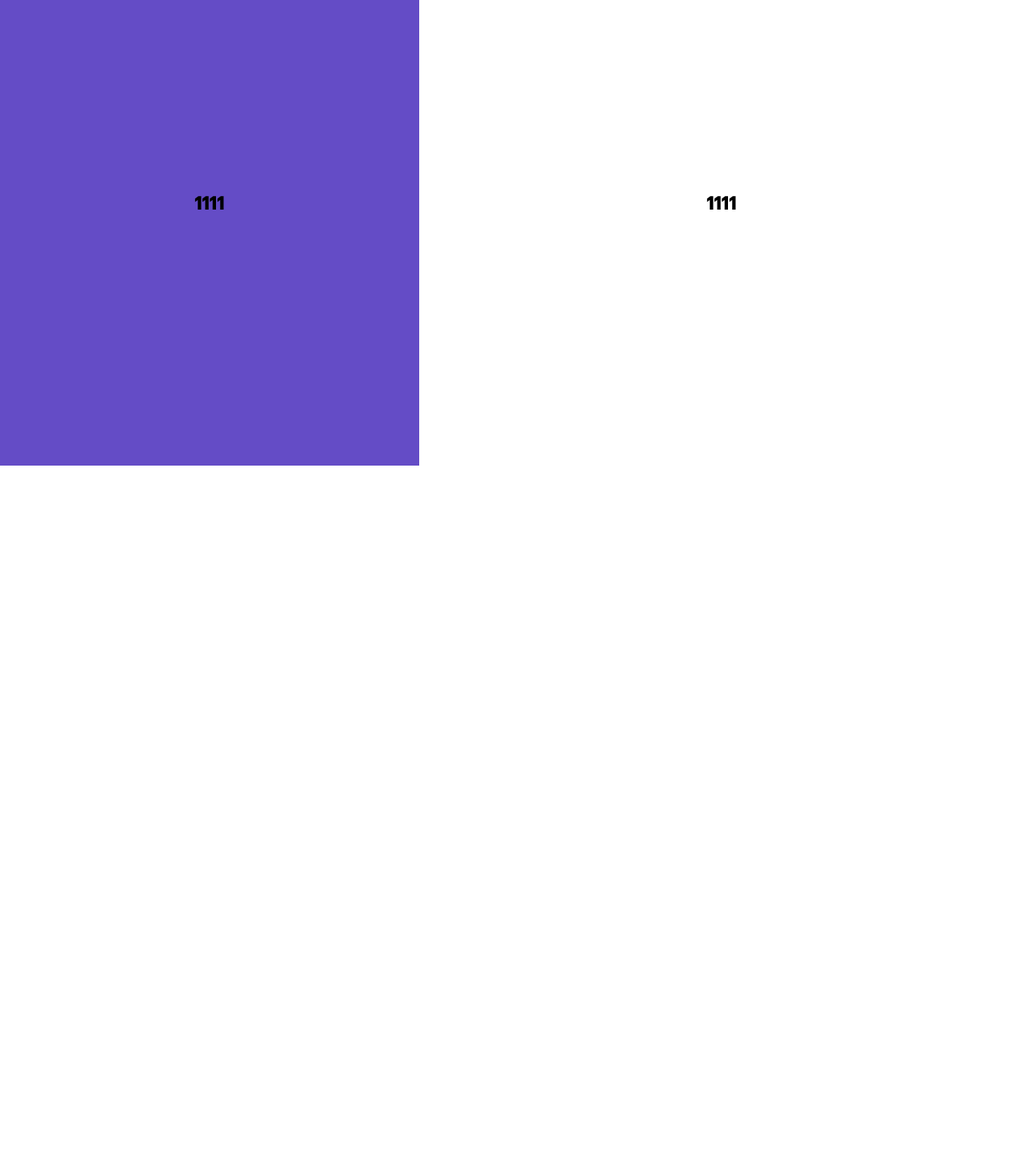
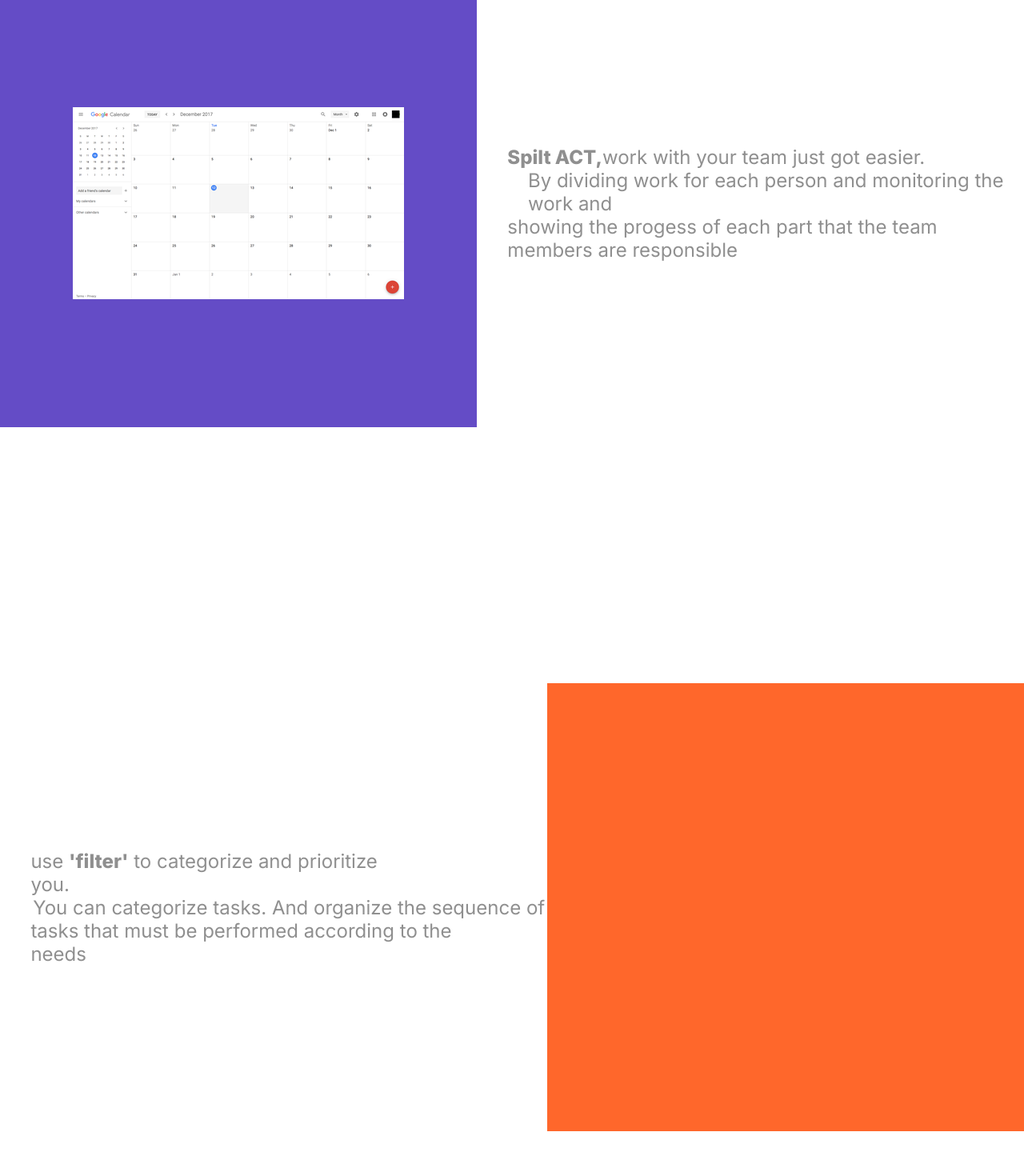
Before and after one commit to chamick7/splitact_fe, a Next.js app: page / in a window 1280 px wide. Shown: the part 940-2410 px from the top of the page at 80% size. Before the commit the page ends 1570 px from the top, so only its background shows below. Built offline with nearby package versions, Linux system fonts and the light colour scheme.

Commit message:
home update

```diff
--- a/css/home.module.css
+++ b/css/home.module.css
@@ -92,7 +92,7 @@
 
 }
 
-
+/* ปุ่มด้านล่างหน้าโฮม */
 .bottom_calender{
 
     display: flex;
@@ -100,9 +100,6 @@
     justify-content: space-evenly;
     align-items: center;
     height: 100px;
-
-
-
 
 }
 
@@ -117,7 +114,8 @@
     border-radius: 5px;
 
     align-items: center;
-
+    cursor: pointer;
+    transition: .5s;
 }
 
 .bottom_calender_left button:hover{
@@ -145,6 +143,8 @@
     border-radius: 5px;
 
     align-items: center;
+    cursor: pointer;
+    transition: .5s;
 }
 
 .bottom_calender_right button:hover{
@@ -163,32 +163,108 @@
     font-size: 16px;
 }
 
+/* หน้าล่างหน้าแรก */
 .recommend_container{
     margin-top: 10vh;
     font-family: 'Prompt', sans-serif;
     display: flex;
     flex-direction: row;
     height: 800px;
-    padding: 12vh 0px 6vh 0px;
+    padding: 18vh 0px 12vh 0px;
 }
 
 .recommend_container_left{
+    /* margin-left: 4vw; */
     display: flex;
-    width: 45%;
+    width: 60%;
     justify-content: center;
     align-items: center;
     background: #644CC6;
 }
 
 .recommend_container_right{
+    margin-left: 3vw;
     display: flex;
+    flex-direction: column;
+
+    width: 65%;
+    justify-content: center;
+    align-items: left;
+
+}
+
+.recommend_container_right h1{
+    font-family: 'Inter', sans-serif;
+    font-weight: 100;
+    color: #8F8F8F;
+}
+
+.recommend_container_right h1:nth-of-type(2){
+    margin-left: 2vw;
+}
+
+
+.recommend_container_right span{
+    font-family: 'Inter', sans-serif;
+    font-weight: 700;
+    margin-right: 0vw;
+}
+
+/* หน้าล่างหน้าสอง */
+.recommend_container_two_left{
+    margin-left: 3vw;
+    display: flex;
+    flex-direction: column;
     width: 65%;
     justify-content: center;
     align-items: center;
 
 }
 
+.recommend_container_two_left h1{
+    font-family: 'Inter', sans-serif;
+    font-weight: 100;
+    color: #8F8F8F;
+}
 
+.recommend_container_two_left h1:first-child{
+    margin-right: 16vw;
+}
+
+.recommend_container_two_left h1:last-child{
+    margin-right: 8vw;
+}
+
+
+
+
+.recommend_container_two_left span{
+    font-family: 'Inter', sans-serif;
+    font-weight: 700;
+}
+
+.recommend_container_two_right{
+    /* margin-left: 4vw; */
+    display: flex;
+    width: 60%;
+    justify-content: center;
+    align-items: center;
+    background:#FF672B;
+}
+
+.endpage{
+    display: flex;
+    flex-direction: column;
+    align-items: center;
+    justify-content: center;
+    height: 800px;
+    padding-left: 5vw;
+}
+
+.endpage img{
+    padding: 4vw;
+    max-width: 800px;
+}
 
 
 
--- a/pages/index.js
+++ b/pages/index.js
@@ -40,11 +40,36 @@ export default function Home({}) {
 
       <div className={styles.recommend_container}>
         <section className={styles.recommend_container_left}>
-            <h1>1111</h1>
+          <img src="/img/calendar-preview.PNG" alt=""/>
         </section>
         <section className={styles.recommend_container_right}>
-            <h1>1111</h1>
+          <h1><span>Spilt ACT,</span>work with your team just got easier. </h1>
+          <h1>By dividing work for each person and monitoring the work and</h1>
+          <h1> showing the progess of each part that the team members are responsible</h1>
         </section>
+      </div>
+
+      <div className={styles.recommend_container}>
+        <section className={styles.recommend_container_two_left}>
+        <h1>use <span>'filter'</span> to categorize and prioritize you.</h1>
+        <h1>You can categorize tasks. And organize the sequence of </h1>
+        <h1>tasks that must be performed according to the needs</h1>
+        </section>
+        <section className={styles.recommend_container_two_right}>
+
+        </section>
+      </div>
+
+      <div className={styles.endpage}>
+      <section className={styles.calendar_container_right} >
+          <h1>Join to Split <span>A</span><span>C</span><span>T.</span></h1>
+          <label className={styles.home_email_input} htmlFor="email">
+            {/* <span>Get start</span> */}
+            <input type="email" name="email" placeholder="E-mail" />
+            <button>Free - Register</button>
+          </label>
+      </section>
+      <img src="/img/join.png" alt="" />
       </div>
 
     </div>
```
Also changed, not shown: public/img/Join.png (added).
